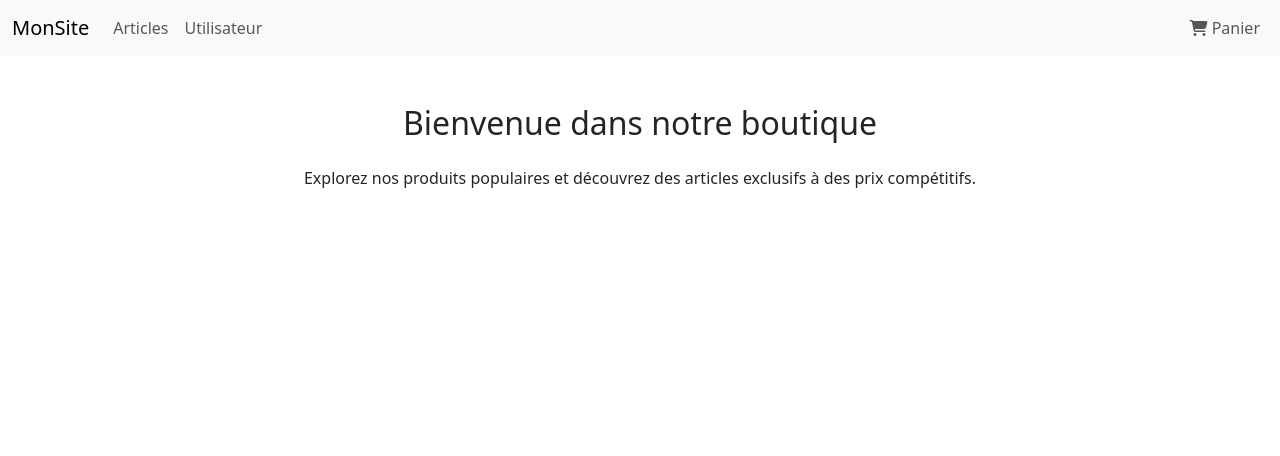
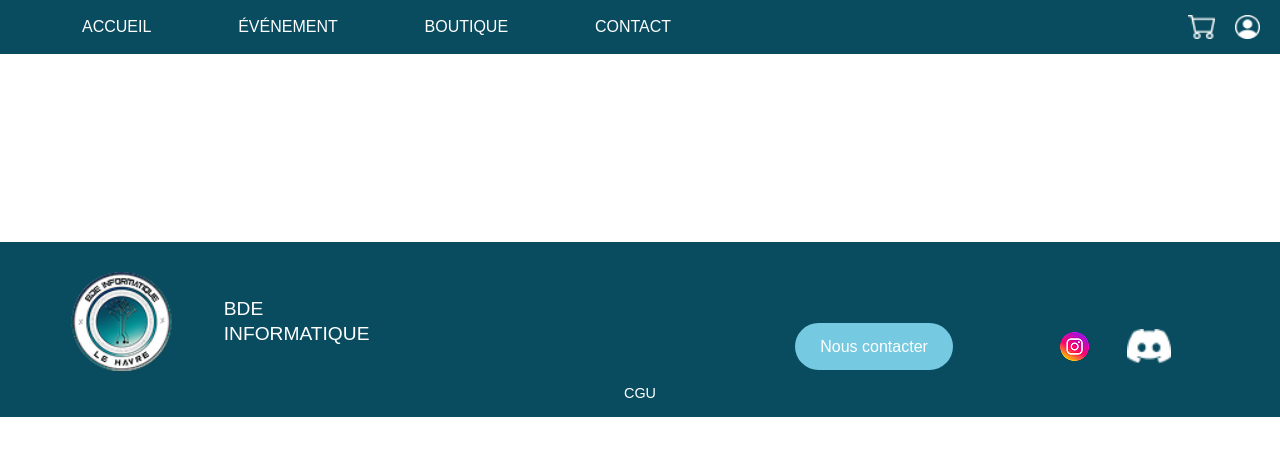
Before and after one commit to HenriAku/Site-BDE, a PHP site: page / in a window 1280 px wide. Shown: the top 456 px of the page. Run offline with PHP 8.4, Linux system fonts and the light colour scheme; data that the repository does not hold is empty; some libraries are stand-ins or nearby versions.

Commit message:
Ajout headerfooter

```diff
--- a/site/app/views/_template/base.html.twig
+++ b/site/app/views/_template/base.html.twig
@@ -2,90 +2,66 @@
 <html lang="fr">
 <head>
     <meta charset="UTF-8">
-    <meta name="viewport" content="width=device-width, user-scalable=no, initial-scale=1.0, maximum-scale=1.0, minimum-scale=1.0">
-    <meta http-equiv="X-UA-Compatible" content="ie=edge">
-    <!-- Bootstrap CSS -->
-    <link href="https://cdn.jsdelivr.net/npm/bootstrap@5.3.3/dist/css/bootstrap.min.css" rel="stylesheet"
-          integrity="sha384-QWTKZyjpPEjISv5WaRU9OFeRpok6YctnYmDr5pNlyT2bRjXh0JMhjY6hW+ALEwIH" crossorigin="anonymous">
-    <!-- FontAwesome -->
-    <script src="https://kit.fontawesome.com/1038d5e71f.js" crossorigin="anonymous"></script>
+    <meta name="viewport" content="width=device-width, initial-scale=1.0">
     <title>{{ title|default('') }}</title>
-    {% block css %}{% endblock %}
+    <link rel="stylesheet" href="../../asset/css/base.css">
 </head>
 <body>
 
 <!-- Navbar -->
-<nav class="navbar navbar-expand-lg navbar-light bg-light">
-    <div class="container-fluid">
-        <a class="navbar-brand" href="index.php">MonSite</a>
-        <button class="navbar-toggler" type="button" data-bs-toggle="collapse"
-                data-bs-target="#navbarNav" aria-controls="navbarNav" aria-expanded="false" aria-label="Toggle navigation">
-            <i class="fa-solid fa-bars"></i>
-        </button>
-        <div class="collapse navbar-collapse" id="navbarNav">
+<nav class="navbar">
     <ul class="navbar-nav">
         <li class="nav-item">
-                    <a class="nav-link" href="articles.php">Articles</a>
+            <a class="nav-link" href="articles.php">ACCUEIL</a>
         </li>
         <li class="nav-item">
-                    <a class="nav-link" href="users.php">Utilisateur</a>
+            <a class="nav-link" href="users.php">ÉVÉNEMENT</a>
+        </li>
+        <li class="nav-item">
+            <a class="nav-link" href="articles.php">BOUTIQUE</a>
+        </li>
+        <li class="nav-item">
+            <a class="nav-link" href="users.php">CONTACT</a>
+        </li>
+        <li class="nav-icons">
+            <a class="nav-link" href="users.php"><img src="../../asset/images/Vector.png" alt="Panier"></a>
+            <a class="nav-link" href="users.php"><img src="../../asset/images/person.png" alt="Profil"></a>
         </li>
     </ul>
-            <!-- Lien vers le panier avec popover -->
-            <ul class="navbar-nav ms-auto">
-                <li class="nav-item">
-                    <a class="nav-link" href="#" id="cartPopover" data-bs-toggle="popover" data-bs-placement="bottom"
-                       data-bs-content="
-                           {% if purchases|length > 0 %}
-                           <ul>
-                               {% for purchase in purchases %}
-                                   <li>
-                                       {{ purchase.article.name }} x{{ purchase.quantity }} -
-                                       {{ purchase.article.price|number_format(2, ',', ' ') }}€
-                                   </li>
-                               {% endfor %}
-                           </ul>
-                           <a href='validate_purchases.php' class='btn btn-primary btn-sm mt-2'>Valider</a>
-                           {% else %}
-                               <p>Votre panier est vide.</p>
-                           {% endif %}
-                       "
-                       data-bs-html="true">
-                        <i class="fa-solid fa-cart-shopping"></i> Panier
-                        {% if purchases|length > 0 %}
-                            <span class="badge bg-danger ms-2">{{ purchases|length }}</span>
-                        {% endif %}
-                    </a>
-                </li>
-            </ul>
-        </div>
-    </div>
 </nav>
 
-<div class="container mt-5">
+
+
+<div class="container">
     {% block body %}{% endblock %}
 </div>
 
-<!-- Pour gérer le Popover, inclure le script JS de Bootstrap -->
-<script>
-    // Activer le popover au chargement de la page avec html activé
-    document.addEventListener('DOMContentLoaded', function () {
-        const popoverTriggerList = document.querySelectorAll('[data-bs-toggle="popover"]');
+<script src="https://cdn.jsdelivr.net/npm/bootstrap@5.3.3/dist/js/bootstrap.bundle.min.js"></script>
+{% block javascript %}{% endblock %}
 
-        // Parcourir tous les éléments qui ont le data-bs-toggle="popover"
-        [...popoverTriggerList].forEach(popoverTriggerEl => {
-            // Initialiser le popover pour chaque élément et activer l'option html: true
-            new bootstrap.Popover(popoverTriggerEl, {
-                html: true  // Permet l'interprétation du HTML dans le contenu du popover
-            });
-        });
-    });
-</script>
+<footer>
+    <div class="footer-container">
+        <div class="group-item logo">
+            <img class="logo-img" src="../../../asset/images/logo.png" alt="Logo">
+            <div class="bde-text">BDE <br>INFORMATIQUE</div>
+        </div>
 
-<!-- Bootstrap Bundle JS -->
-<script src="https://cdn.jsdelivr.net/npm/bootstrap@5.3.3/dist/js/bootstrap.bundle.min.js"
-        integrity="sha384-YvpcrYf0tY3lHB60NNkmXc5s9fDVZLESaAA55NDzOxhy9GkcIdslK1eN7N6jIeHz"
-        crossorigin="anonymous"></script>
-{% block javascript %}{% endblock %}
+        <div class="group-item">
+            <div class="btn">
+                <div class="contact-button">
+                    <div class="contact-text">Nous contacter</div>
+                </div>
+                <div class="group-item">
+                    <img class="social-icon2" src="../../../asset/images/insta.png" alt="Instagram">
+                    <img class="social-icon" src="../../../asset/images/discord.png" alt="Discord">
+                </div>
+            </div>
+        </div>
+
+        <div class="cgu-wrapper">
+            <a href="#" class="cgu-text">CGU</a>
+        </div>
+    </div>
+</footer>
 </body>
 </html>
--- /dev/null
+++ b/site/asset/css/base.css
@@ -0,0 +1,119 @@
+body {
+    margin: 0;
+    padding: 0;
+    color: #ffffff;
+    font-family: Arial, sans-serif;
+}
+
+.navbar {
+    background-color: #094C5F;
+    position: fixed;
+    top: 0;
+    left: 0;
+    width: 100%;
+    z-index: 1000;
+    padding: 15px 0;
+}
+
+.container {
+    padding-top: 70px;
+}
+
+.navbar-nav {
+    list-style: none;
+    display: flex;
+    margin: 0;
+    padding: 0 20px;
+    align-items: center;
+}
+
+.nav-item {
+    margin-right: 2%;
+	margin-left: 5%;
+}
+
+.nav-icons {
+    margin-left: auto;
+    display: flex;
+    gap: 20px;
+}
+
+.nav-link {
+    text-decoration: none;
+    color: #ffffff;
+    display: flex;
+    align-items: center;
+}
+
+.nav-link img {
+    height: 24px;
+    filter: brightness(0) invert(1);
+}
+
+
+
+/* Footer */
+.footer-container {
+    background-color: #094C5F;
+    padding: 30px 50px 15px; /* Plus de padding en bas */
+    display: flex;
+    flex-direction: column;
+}
+
+.footer-main-content {
+    display: flex;
+    justify-content: space-between;
+    align-items: center;
+    margin-bottom: 25px; /* Espace avant le CGU */
+}
+
+.cgu-wrapper {
+    text-align: center;
+    width: 100%;
+    padding-top: 12px;
+}
+
+.cgu-text {
+    color: white;
+    text-decoration: none;
+    font-size: 0.9em;
+    display: inline-block; /* Pour centrer correctement */
+}
+
+.group-item {
+    display: flex;
+    align-items: center;
+    gap: 30px;
+}
+
+.btn{
+    margin-left: auto;
+    margin-right: 5%;
+    display: flex;
+    gap: 100px;
+    margin-top: -50px;
+}
+
+.bde-text {
+    color: white;
+    font-size: 1.2em;
+    line-height: 1.3;
+}
+
+.contact-button {
+    background: #75C9E1;
+    border-radius: 50px;
+    padding: 8px 25px;
+    display: flex;
+    align-items: center;
+}
+
+.social-icon {
+    height: 35px;
+    width: auto;
+}
+
+.logo-img {
+    height: 100px;
+    width: auto;
+}
```
Also changed, not shown: site/asset/images/Vector.png (added), site/asset/images/discord.png (added), site/asset/images/insta.png (added), site/asset/images/logo.png (added), site/asset/images/person.png (added). Lines whose indentation alone changed are shown as unchanged.
